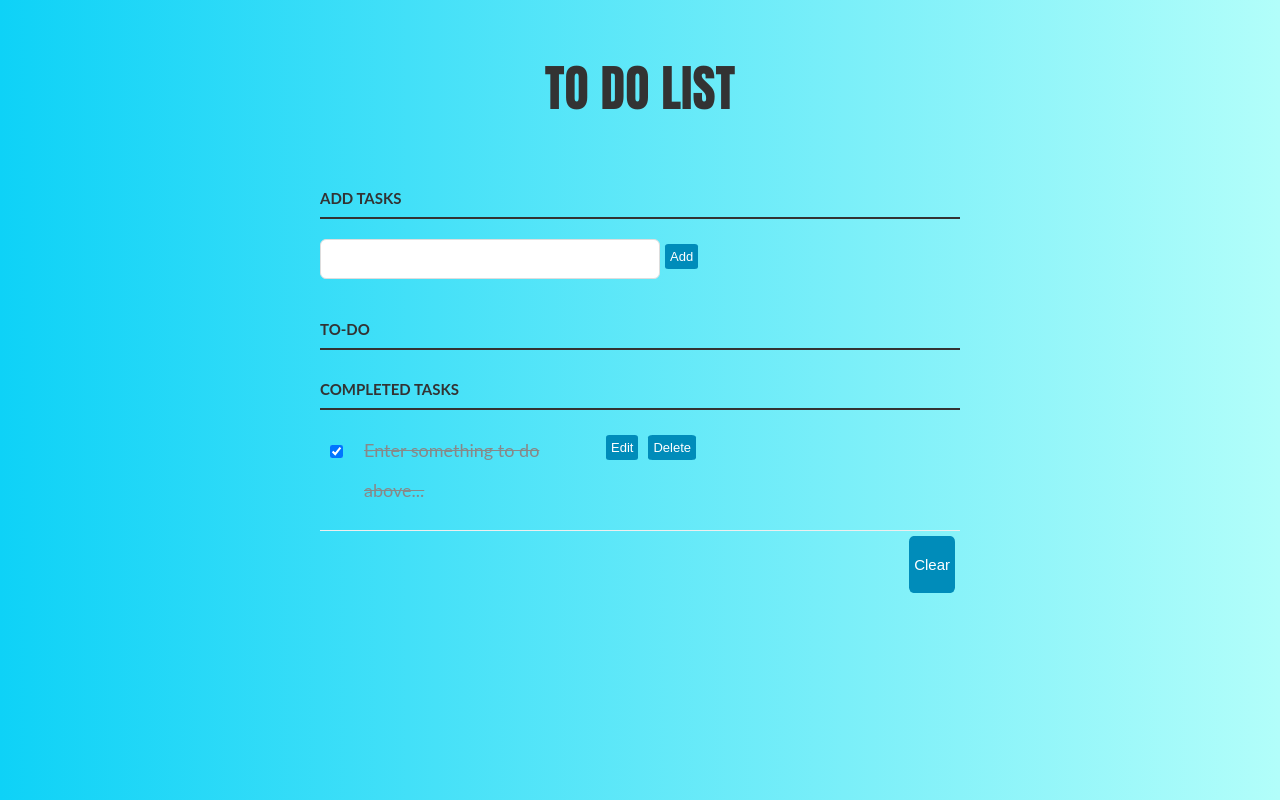
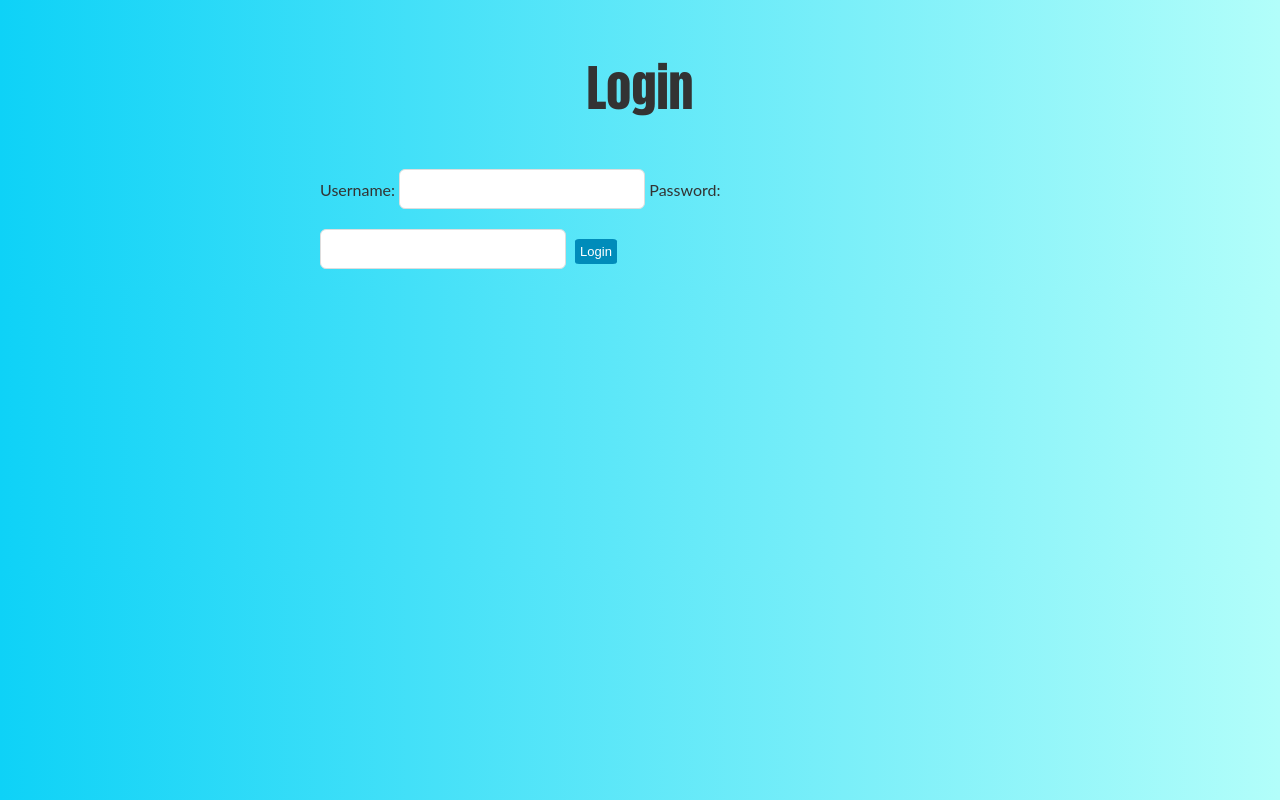
Before and after one commit to tiff-mc1/TED-ToDoList, a Flask app: page / in a window 1280 px wide. Run offline with Flask 3, Linux system fonts and the light colour scheme.

Commit message:
added basic login functionality

```diff
--- a/main.py
+++ b/main.py
@@ -3,11 +3,16 @@ from flask import Flask, render_template
 app = Flask(__name__)
 
 
-@app.route("/")
-def hello():
+@app.route("/main")
+def index():
     return render_template(
         "index.html"
     )
 
 
+@app.route("/")
+def login():
+    return render_template("login.html")
+
+
 app.run(debug=True)
--- /dev/null
+++ b/static/styles/login.js
@@ -0,0 +1,18 @@
+const loginForm = document.getElementById("login-form");
+const loginButton = document.getElementById("login");
+
+loginButton.addEventListener("click", (e) => {
+  e.preventDefault();
+  import("./users.js").then((response) => {
+    let users = response.default;
+
+    const username = loginForm.username.value;
+    const password = loginForm.password.value;
+
+    users.map((u) =>
+      u.username === username && u.password === password
+        ? location.assign("http://localhost:5000/main")
+        : alert("Incorrect Login Information")
+    );
+  });
+});
--- a/static/styles/style.css
+++ b/static/styles/style.css
@@ -46,7 +46,8 @@ button {
   outline: none;
 }
 
-button {
+button,
+form > input[type="submit"] {
   background-color: #008cba;
   border: none;
   color: white;
@@ -158,3 +160,8 @@ ul li.editMode label {
   float: right;
   text-align: center;
 }
+
+/* LOGIN */
+form > input[type="text"] {
+  margin: 10px 0px;
+}
--- /dev/null
+++ b/templates/login.html
@@ -0,0 +1,24 @@
+<!DOCTYPE html>
+<html lang="en">
+  <head>
+    <meta charset="UTF-8" />
+    <meta name="viewport" content="width=device-width, initial-scale=1.0" />
+    <title>Login Page</title>
+    <link rel="stylesheet" href="../static/styles/style.css" />
+  </head>
+  <body>
+    <div class="container">
+      <div class="section1">
+        <h1 id="title">Login</h1>
+        <form id="login-form">
+          <label for="username">Username: </label>
+          <input type="text" id="username" />
+          <label for="password">Password: </label>
+          <input type="text" id="password" />
+          <input type="submit" id="login" value="Login" />
+        </form>
+      </div>
+    </div>
+    <script type="module" src="../static/styles/login.js"></script>
+  </body>
+</html>
```
Also changed, not shown: other parts of static/styles/style.css (+2 -1 lines), static/styles/users.js (added, +8 -0 lines).
